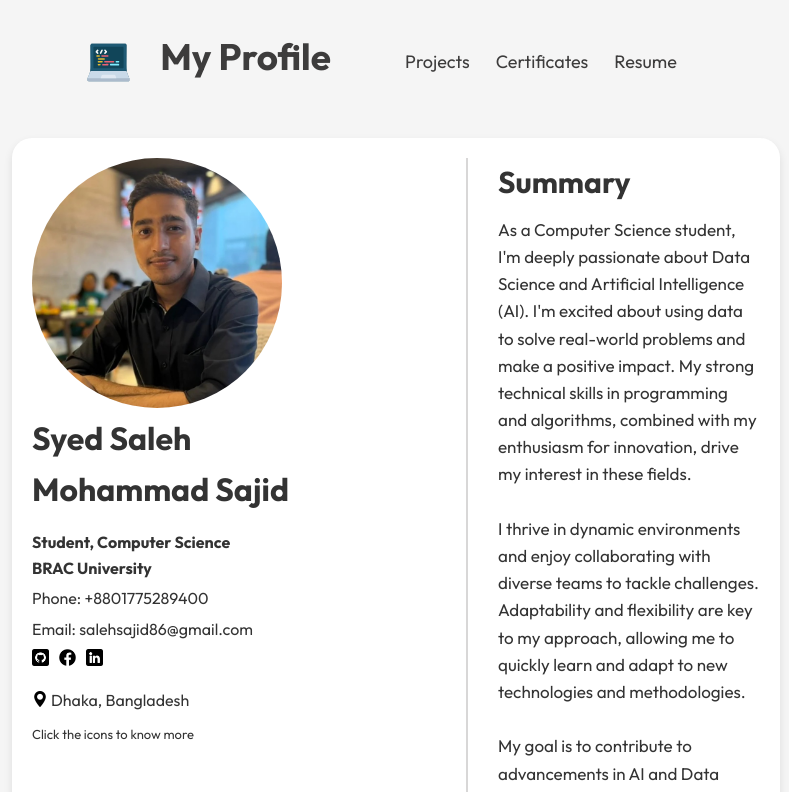
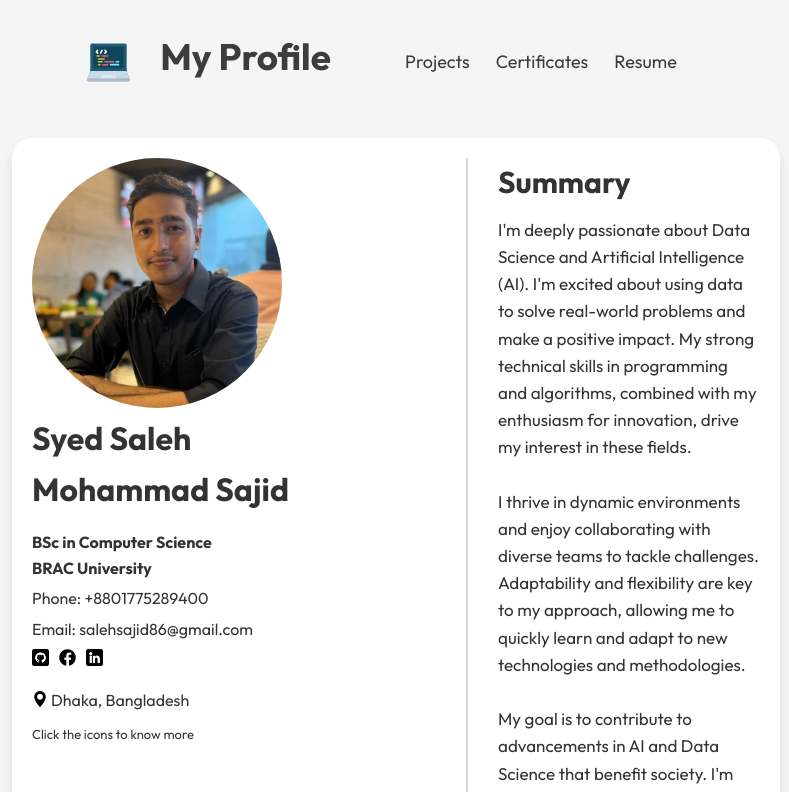
Before and after one commit to sezid/my-profile, a React (Vite) app: page / in a window 1280 px wide. Shown: the top 792 px of the page, without its empty margins (244-1033 px from the left). Built offline with nearby package versions, Linux system fonts and the light colour scheme.

Commit message:
cv update

```diff
--- a/src/components/Profile/Profile.jsx
+++ b/src/components/Profile/Profile.jsx
@@ -10,7 +10,7 @@ const Profile = () => {
             <div className="profile-info">
                 <img className="headshot" src={assets.headshot} alt="" />
                 <h1>Syed Saleh Mohammad Sajid</h1>
-                <h4>Student, Computer Science<br/>BRAC University</h4>
+                <h4>BSc in Computer Science<br/>BRAC University</h4>
                 <p>Phone: +8801775289400</p>
                 <p>Email: salehsajid86@gmail.com</p>
                     <div className='contact'>
@@ -33,7 +33,7 @@ const Profile = () => {
             </div>
             <div className="profile-info-sum">
                 <h2>Summary</h2>
-                <p>As a Computer Science student, I'm deeply passionate about Data Science and Artificial Intelligence (AI). I'm excited about using data to solve real-world problems and make a positive impact. My strong technical skills in programming and algorithms, combined with my enthusiasm for innovation, drive my interest in these fields.<br/><br/>I thrive in dynamic environments and enjoy collaborating with diverse teams to tackle challenges. Adaptability and flexibility are key to my approach, allowing me to quickly learn and adapt to new technologies and methodologies.<br/><br/>My goal is to contribute to advancements in AI and Data Science that benefit society. I'm committed to delivering high-quality work with integrity and attention to detail, and I'm eager to continue growing and making meaningful contributions in these exciting fields.</p>
+                <p>I'm deeply passionate about Data Science and Artificial Intelligence (AI). I'm excited about using data to solve real-world problems and make a positive impact. My strong technical skills in programming and algorithms, combined with my enthusiasm for innovation, drive my interest in these fields.<br/><br/>I thrive in dynamic environments and enjoy collaborating with diverse teams to tackle challenges. Adaptability and flexibility are key to my approach, allowing me to quickly learn and adapt to new technologies and methodologies.<br/><br/>My goal is to contribute to advancements in AI and Data Science that benefit society. I'm committed to delivering high-quality work with integrity and attention to detail, and I'm eager to continue growing and making meaningful contributions in these exciting fields.</p>
             </div>
 
         </div>
```
Also changed, not shown: 1 other file (tests, documents, lock files or other folders).
